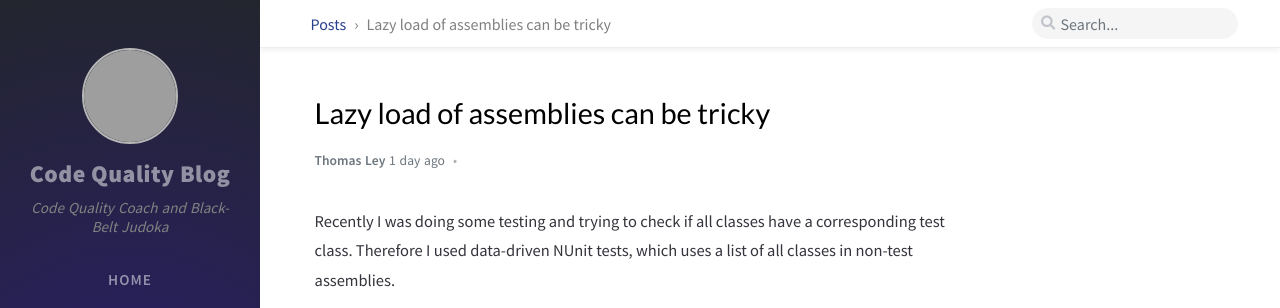
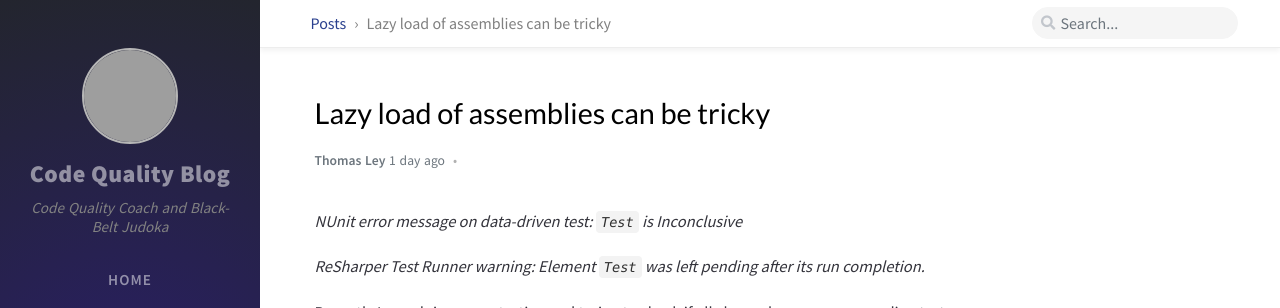
Before and after one commit to CodeQualityCoach/codequalitycoach.github.io, a Jekyll site: the page built from _posts/2021-07-02-lazy-load-of-assembly.md, in a window 1280 px wide and 900 px high, cut to the strip 0-308 px from the top of the window. Built offline with Jekyll 4.4.1, drawn with Linux system fonts in a browser that asks for light colours; nearby versions of some CDN libraries; comment, search, counter and statistics services are not loaded; grey boxes are pictures that could not be loaded.

Commit message:
Update 2021-07-02-lazy-load-of-assembly.md

```diff
--- a/_posts/2021-07-02-lazy-load-of-assembly.md
+++ b/_posts/2021-07-02-lazy-load-of-assembly.md
@@ -4,6 +4,11 @@ title: Lazy load of assemblies can be tricky
 categories: [EN, Testing, Snippet]
 tags: [.NET, Code, Testing]
 ---
+
+*NUnit error message on data-driven test: `Test` is Inconclusive*
+
+*ReSharper Test Runner warning: Element `Test` was left pending after its run completion.*
+
 
 Recently I was doing some testing and trying to check if all classes have a corresponding test class. Therefore I used data-driven NUnit tests, which uses
 a list of all classes in non-test assemblies.
```
